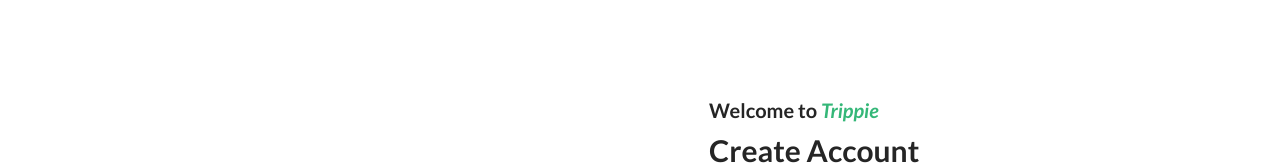
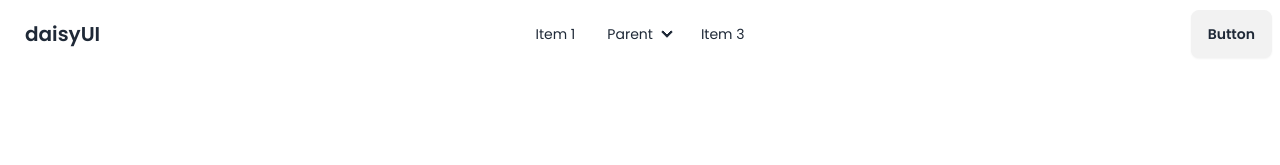
Before and after one commit to ashik-08/trippie-app-client, a React (Vite) app: page / in a window 1280 px wide. Shown: the top 165 px of the page. Built offline with nearby package versions, Linux system fonts and the light colour scheme.

Commit message:
[feat](navbar): add demo navbar component

```diff
--- a/src/Routes/Routes.jsx
+++ b/src/Routes/Routes.jsx
@@ -1,11 +1,12 @@
 import { createBrowserRouter } from "react-router-dom";
+import NavBar from "../components/Shared/NavBar";
 import Login from "../pages/Login/Login";
 import Register from "../pages/Register/Register";
 
 export const routes = createBrowserRouter([
   {
     path: "/",
-    element: <Register />,
+    element: <NavBar />,
     children: [
       {
         index: true,
--- /dev/null
+++ b/src/components/Shared/NavBar.jsx
@@ -0,0 +1,77 @@
+const NavBar = () => {
+  return (
+    <div className="navbar bg-base-100">
+      <div className="navbar-start">
+        <div className="dropdown">
+          <div tabIndex={0} role="button" className="btn btn-ghost lg:hidden">
+            <svg
+              xmlns="http://www.w3.org/2000/svg"
+              className="h-5 w-5"
+              fill="none"
+              viewBox="0 0 24 24"
+              stroke="currentColor"
+            >
+              <path
+                strokeLinecap="round"
+                strokeLinejoin="round"
+                strokeWidth="2"
+                d="M4 6h16M4 12h8m-8 6h16"
+              />
+            </svg>
+          </div>
+          <ul
+            tabIndex={0}
+            className="menu menu-sm dropdown-content bg-base-100 rounded-box z-[1] mt-3 w-52 p-2 shadow"
+          >
+            <li>
+              <a>Item 1</a>
+            </li>
+            <li>
+              <a>Parent</a>
+              <ul className="p-2">
+                <li>
+                  <a>Submenu 1</a>
+                </li>
+                <li>
+                  <a>Submenu 2</a>
+                </li>
+              </ul>
+            </li>
+            <li>
+              <a>Item 3</a>
+            </li>
+          </ul>
+        </div>
+        <a className="btn btn-ghost text-xl">daisyUI</a>
+      </div>
+      <div className="navbar-center hidden lg:flex">
+        <ul className="menu menu-horizontal px-1">
+          <li>
+            <a>Item 1</a>
+          </li>
+          <li>
+            <details>
+              <summary>Parent</summary>
+              <ul className="p-2">
+                <li>
+                  <a>Submenu 1</a>
+                </li>
+                <li>
+                  <a>Submenu 2</a>
+                </li>
+              </ul>
+            </details>
+          </li>
+          <li>
+            <a>Item 3</a>
+          </li>
+        </ul>
+      </div>
+      <div className="navbar-end">
+        <a className="btn">Button</a>
+      </div>
+    </div>
+  );
+};
+
+export default NavBar;
```
